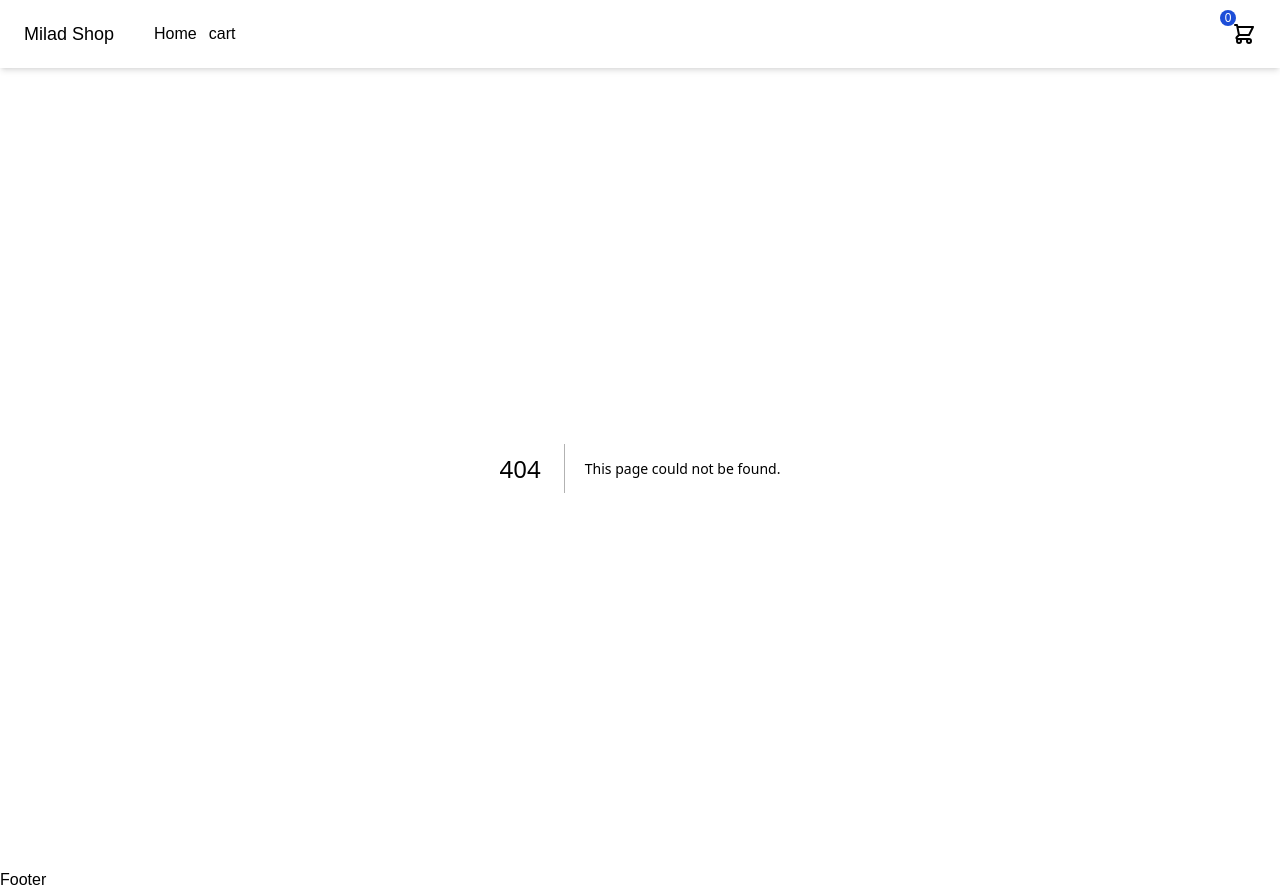
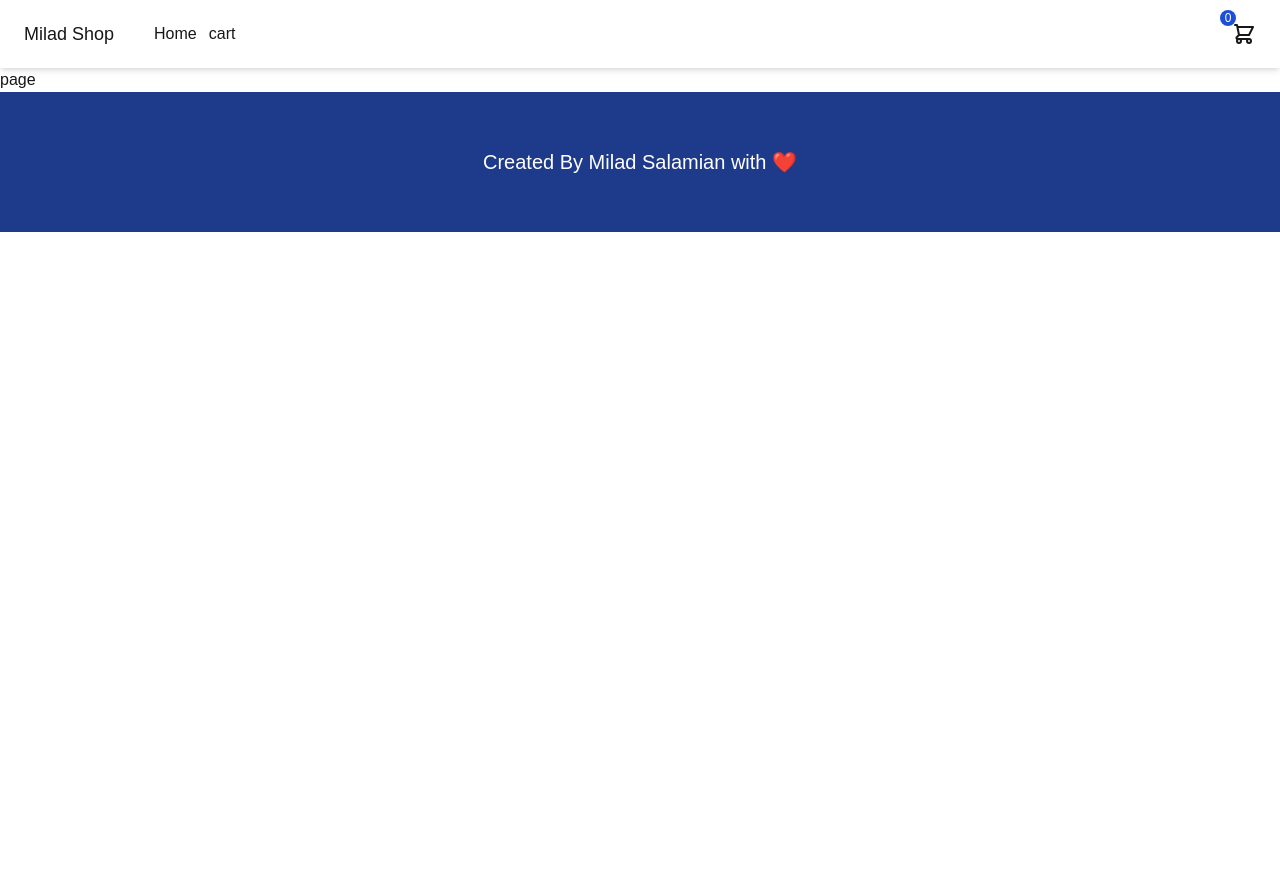
Before and after one commit to milad1385/shopping-cart, a Next.js app: page /products/1 in a window 1280 px wide. Before the commit this address had no page. After the commit the page ends 800 px from the top, so only its background shows below. Built offline with nearby package versions, Linux system fonts and the light colour scheme.

Commit message:
add footer component

```diff
--- /dev/null
+++ b/src/app/products/[id]/page.tsx
@@ -0,0 +1,9 @@
+import React from 'react'
+
+function page({}) {
+  return (
+    <div>page</div>
+  )
+}
+
+export default page
--- a/src/components/modules/Footer.tsx
+++ b/src/components/modules/Footer.tsx
@@ -2,7 +2,9 @@ import React from 'react'
 
 function Footer() {
   return (
-    <div>Footer</div>
+    <div className='flex items-center justify-center py-14 text-lg md:text-xl bg-blue-900 text-white'>
+        Created By Milad Salamian with ❤️
+    </div>
   )
 }
 
--- a/src/utils/types.ts
+++ b/src/utils/types.ts
@@ -12,3 +12,8 @@ export interface Rating {
   rate: number;
   count: number;
 }
+
+export type PageProps = {
+  params: Promise<{ id: string }>;
+  searchParams: Promise<{}>;
+};
```
